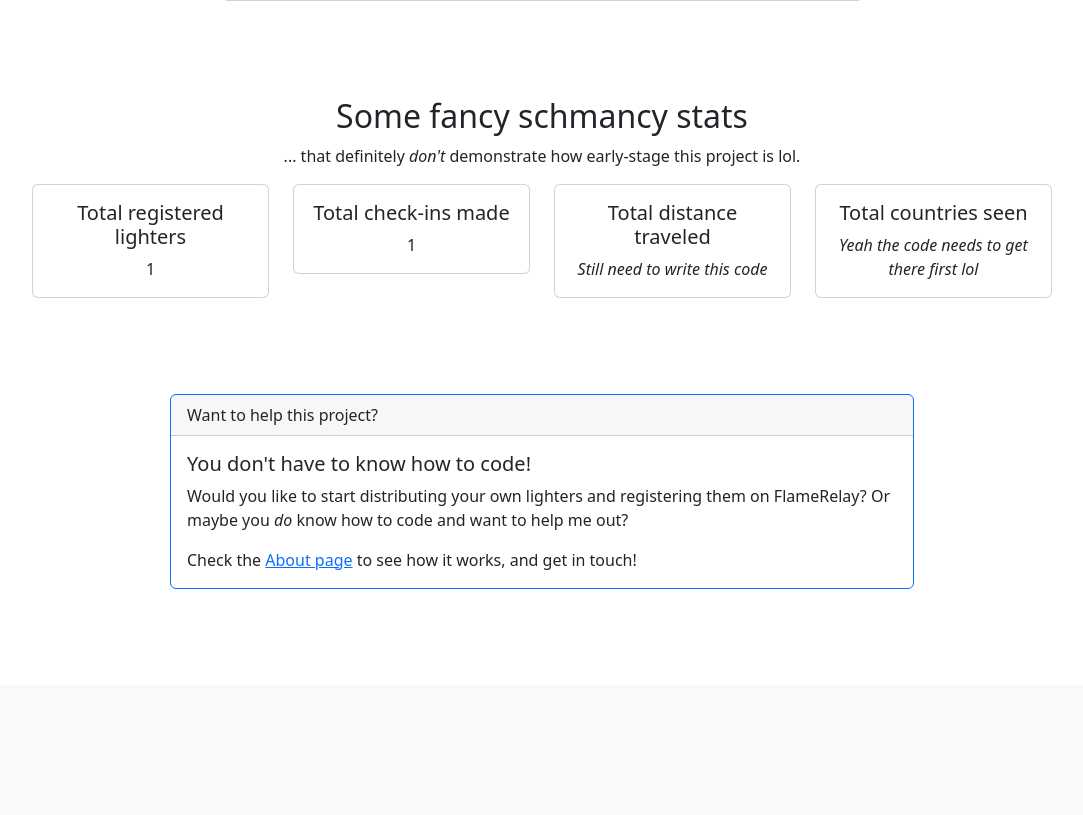
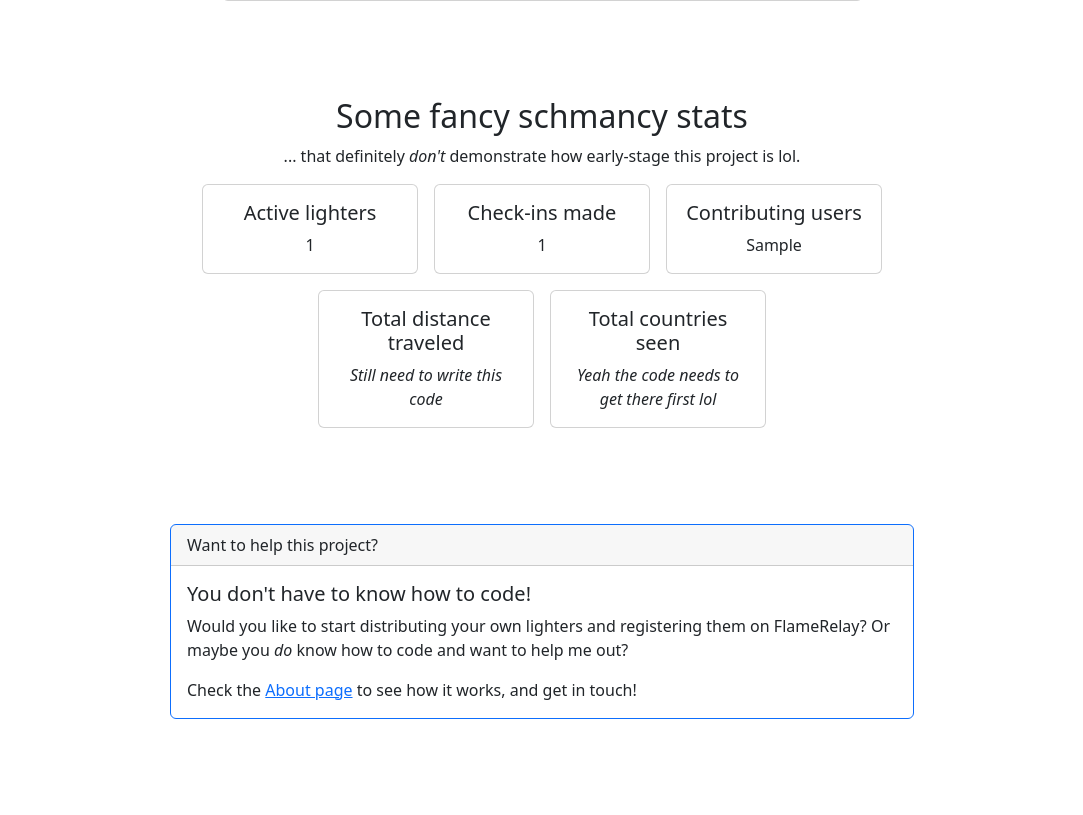
Before and after one commit to jvacek/FlameRelay, a Django app: template flamerelay/templates/pages/home.html in a window 1280 px wide. Shown: the part 1016-1831 px from the top of the page, without its empty margins (98-1181 px from the left). Before the commit the page ends 1605 px from the top, so only its background shows below. Run offline with Django 4.2, Linux system fonts and the light colour scheme; the template is opened without the code that fills it: most values are stand-ins (such as "Sample title", 1, 10 or a date in 2020); some libraries are stand-ins or nearby versions.

Commit message:
Shuffle the numbers lol

```diff
--- a/flamerelay/templates/pages/home.html
+++ b/flamerelay/templates/pages/home.html
@@ -70,26 +70,36 @@
     <p>
       ... that definitely <i>don't</i> demonstrate how early-stage this project is lol.
     </p>
-    <div class="row row-cols-1 row-cols-lg-4 g-4">
-      <div class="col-lg-3">
+    <div class="col-lg-8 mx-auto">
+      <div class="row row-cols-1 row-cols-lg-4 g-3 justify-content-md-center">
+        <div class="col-lg-4">
           <div class="card">
             {% comment %} <img src="..." class="card-img-top" alt="..."> {% endcomment %}
             <div class="card-body">
-            <h5 class="card-title">Total registered lighters</h5>
-            <p class="card-text">{{ lighter_count }}</p>
+              <h5 class="card-title">Active lighters</h5>
+              <p class="card-text">{{ active_lighter_count }}</p>
             </div>
           </div>
         </div>
-      <div class="col-lg-3">
+        <div class="col-lg-4">
           <div class="card">
             {% comment %} <img src="..." class="card-img-top" alt="..."> {% endcomment %}
             <div class="card-body">
-            <h5 class="card-title">Total check-ins made</h5>
+              <h5 class="card-title">Check-ins made</h5>
               <p class="card-text">{{ checkin_count }}</p>
             </div>
           </div>
         </div>
-      <div class="col-lg-3">
+        <div class="col-lg-4">
+          <div class="card">
+            {% comment %} <img src="..." class="card-img-top" alt="..."> {% endcomment %}
+            <div class="card-body">
+              <h5 class="card-title">Contributing users</h5>
+              <p class="card-text">{{ contributing_users }}</p>
+            </div>
+          </div>
+        </div>
+        <div class="col-lg-4">
           <div class="card">
             {% comment %} <img src="..." class="card-img-top" alt="..."> {% endcomment %}
             <div class="card-body">
@@ -100,7 +110,7 @@
             </div>
           </div>
         </div>
-      <div class="col-lg-3">
+        <div class="col-lg-4">
           <div class="card">
             {% comment %} <img src="..." class="card-img-top" alt="..."> {% endcomment %}
             <div class="card-body">
@@ -108,6 +118,7 @@
               <p class="card-text">
                 <i>Yeah the code needs to get there first lol</i>
               </p>
+            </div>
           </div>
         </div>
       </div>
```
Also changed, not shown: flamerelay/backend/views.py (+10 -1 lines). Lines whose indentation alone changed are shown as unchanged.
